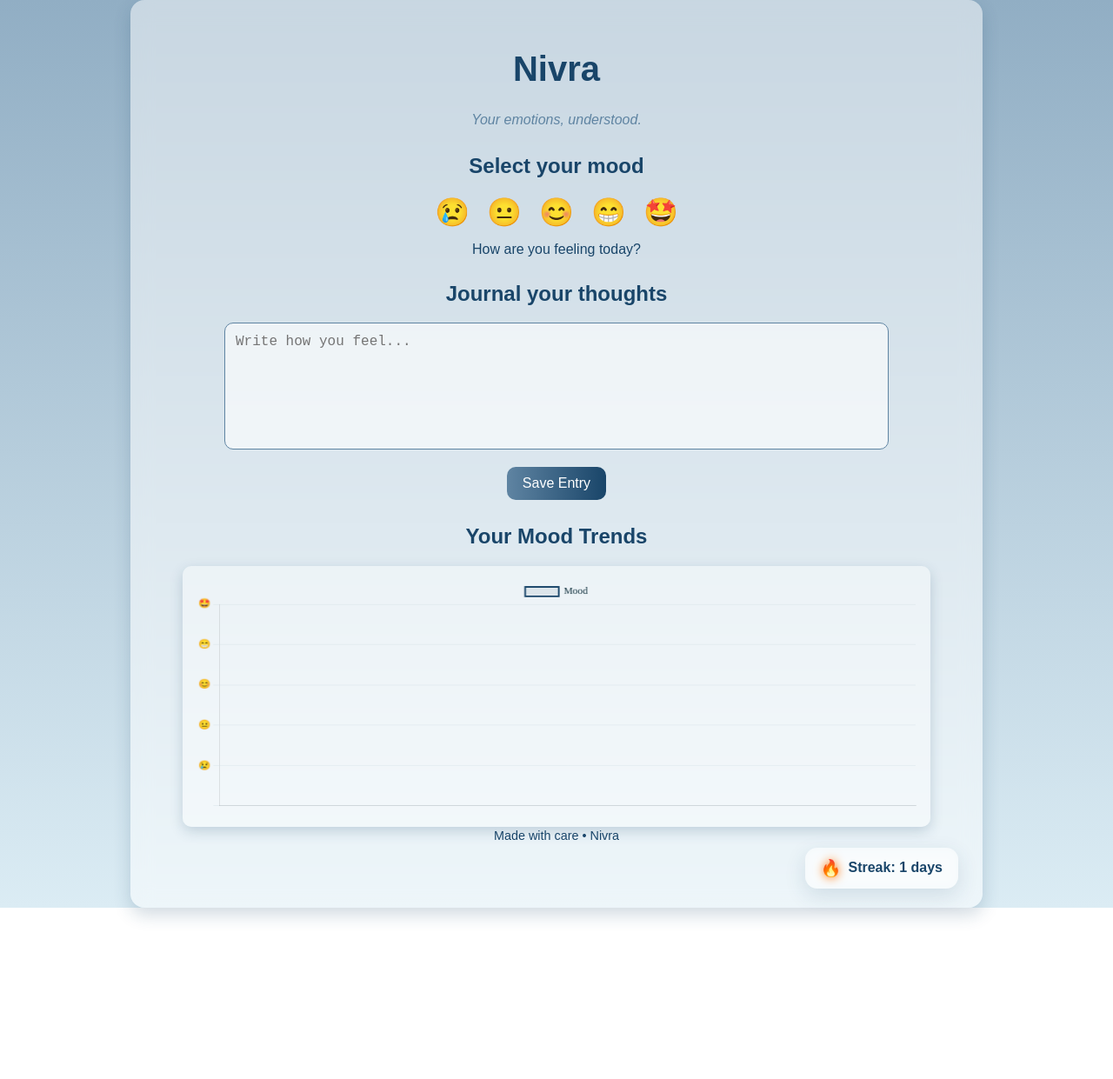
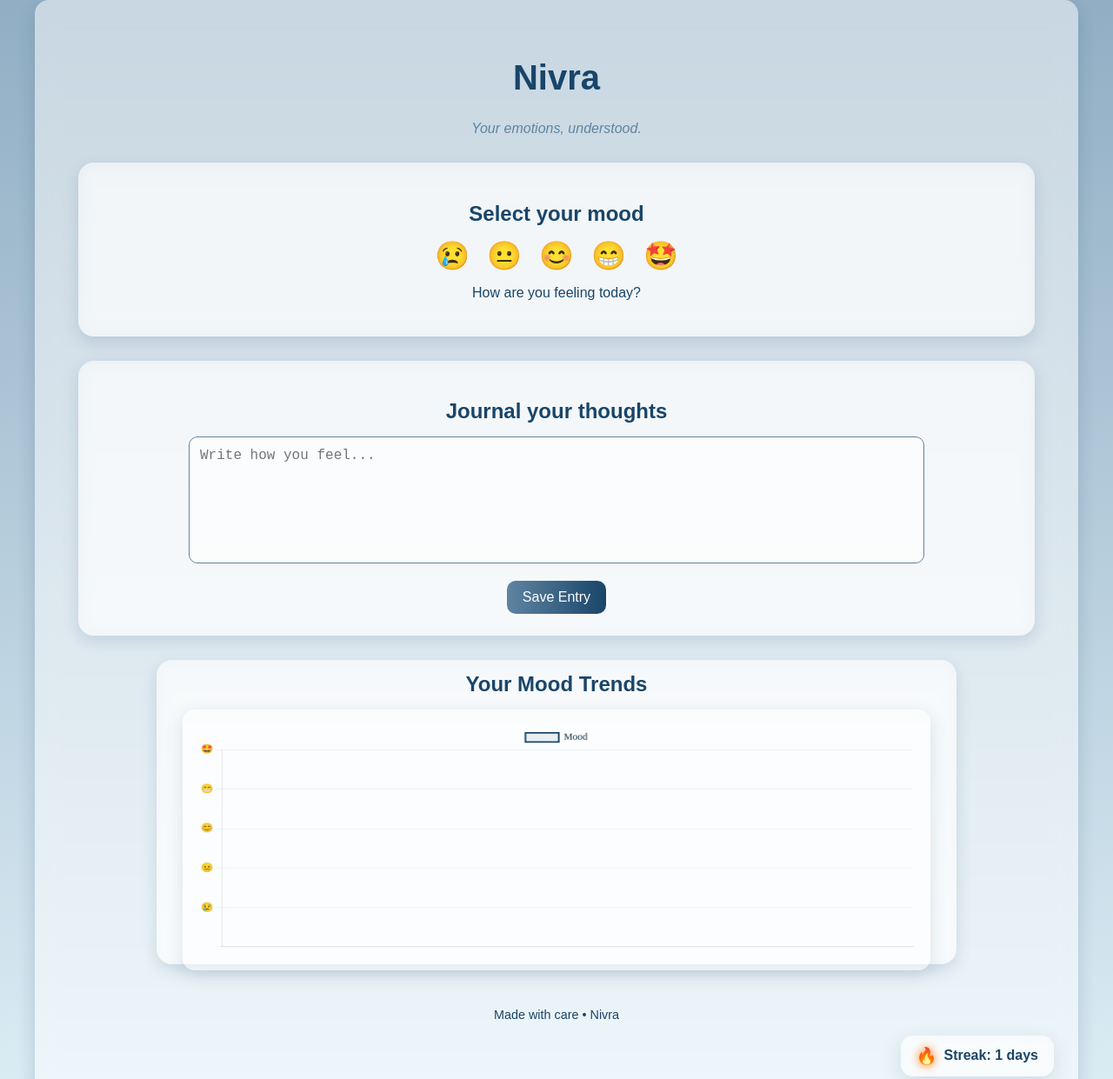
Before and after one commit to Meenakshiovveti/nivra, a plain HTML site: page html/dashboard.html in a window 1280 px wide. Shown: the top 1241 px of the page at 87% size. Before the commit the page ends 1044 px from the top, so only its background shows below. Drawn offline with nearby package versions, Linux system fonts and the light colour scheme.

Commit message:
Final dashboard layout updates and style fixes

```diff
--- a/css/style.css
+++ b/css/style.css
@@ -12,12 +12,12 @@ body {
 }
 
 .dashboard-container {
-  width: 90%;
-  max-width: 900px;
+  width: 95%;
+  max-width: 1100px; /* expanded to look better on laptop */
   background: rgba(255, 255, 255, 0.5);
   border-radius: 16px;
   box-shadow: 0 8px 20px rgba(25, 69, 105, 0.2);
-  padding: 30px 40px;
+  padding: 40px 50px;
   backdrop-filter: blur(12px);
 }
 
@@ -257,3 +257,61 @@ body {
   margin-top: 50px;
   padding-bottom: 30px;
 }
+/* --- Card layout for mood and journal sections --- */
+.card {
+  background: rgba(255, 255, 255, 0.45);
+  backdrop-filter: blur(10px);
+  border-radius: 18px;
+  box-shadow: 0 6px 18px rgba(25, 69, 105, 0.15);
+  padding: 25px 30px;
+  margin-bottom: 40px;
+  transition: transform 0.3s ease, box-shadow 0.3s ease;
+}
+
+.card:hover {
+  transform: translateY(-3px);
+  box-shadow: 0 10px 28px rgba(25, 69, 105, 0.22);
+}
+
+.mood-section h2,
+.journal-section h2,
+.chart-section h2 {
+  text-align: center;
+  color: #194569;
+  margin-bottom: 15px;
+}
+
+.mood-section .mood-icons {
+  display: flex;
+  justify-content: center;
+  gap: 20px;
+  font-size: 2rem;
+  margin: 15px 0;
+}
+
+.mood-section #selectedMoodText {
+  text-align: center;
+  color: #194569;
+  margin-top: 10px;
+}
+/* --- Chart box alignment and spacing fix --- */
+.chart-section canvas {
+  width: 100% !important;
+  max-width: 1000px;
+  height: 350px;
+  display: block;
+  margin: 0 auto;
+  background: rgba(255, 255, 255, 0.5);
+  border-radius: 14px;
+  padding: 18px;
+  box-shadow: 0 6px 20px rgba(25, 69, 105, 0.15);
+}
+
+/* Center the entire chart card properly */
+.chart-section {
+  text-align: center;
+  display: flex;
+  justify-content: center;
+  align-items: center;
+  flex-direction: column;
+}
--- a/html/dashboard.html
+++ b/html/dashboard.html
@@ -16,8 +16,9 @@
     </header>
 
     <main class="dashboard-main">
-      <!-- Mood Selection -->
-      <section class="mood-section">
+
+      <!-- Mood Card -->
+      <section class="card mood-section">
         <h2>Select your mood</h2>
         <div class="mood-icons">
           <span onclick="selectMood('😢')">😢</span>
@@ -29,27 +30,25 @@
         <p id="selectedMoodText">How are you feeling today?</p>
       </section>
 
-      <!-- Journal Section -->
-      <section class="journal-section">
+      <!-- Journal Card -->
+      <section class="card journal-section">
         <h2>Journal your thoughts</h2>
         <textarea id="journalInput" placeholder="Write how you feel..."></textarea>
         <button id="saveEntryBtn" onclick="saveEntry()">Save Entry</button>
       </section>
 
-      <!-- Chart Section -->
-      <section class="chart-section">
+      <!-- Chart Card -->
+      <section class="card chart-section">
         <h2>Your Mood Trends</h2>
         <canvas id="moodChart" width="800" height="300"></canvas>
       </section>
     </main>
 
-    <!-- Streak Counter with Fire -->
-    <!-- Clean Streak Counter -->
-<div class="streak-counter-wrap">
-  <span class="streak-emoji">🔥</span>
-  <span class="streak-text">Streak: 1 days</span>
-</div>
-
+    <!-- Streak Counter -->
+    <div class="streak-counter-wrap">
+      <span class="streak-emoji">🔥</span>
+      <span class="streak-text">Streak: 1 days</span>
+    </div>
 
     <footer class="app-footer">
       <p>Made with care • Nivra</p>
```
